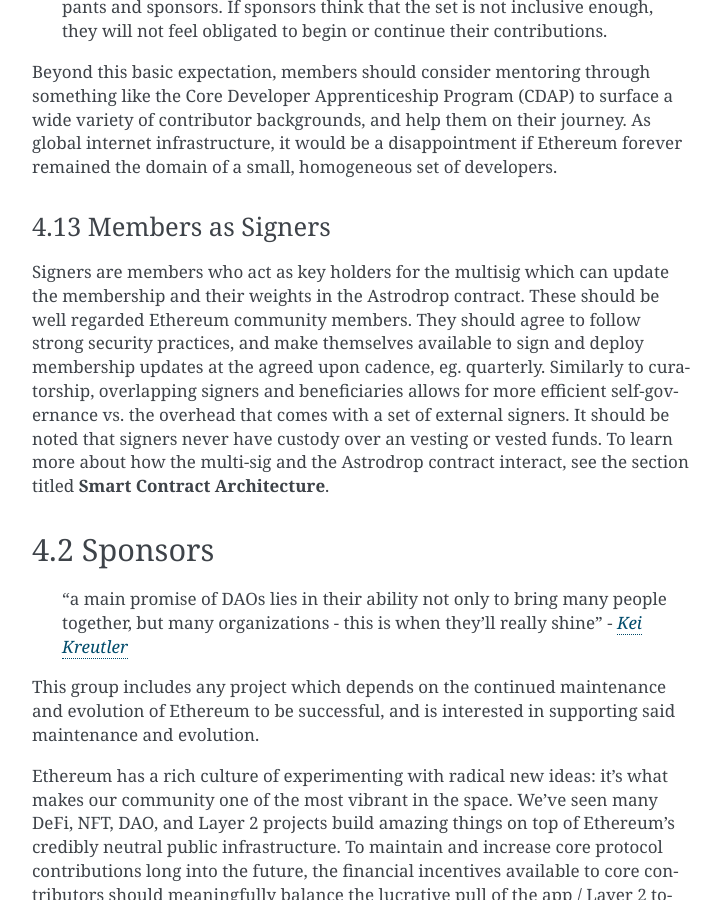
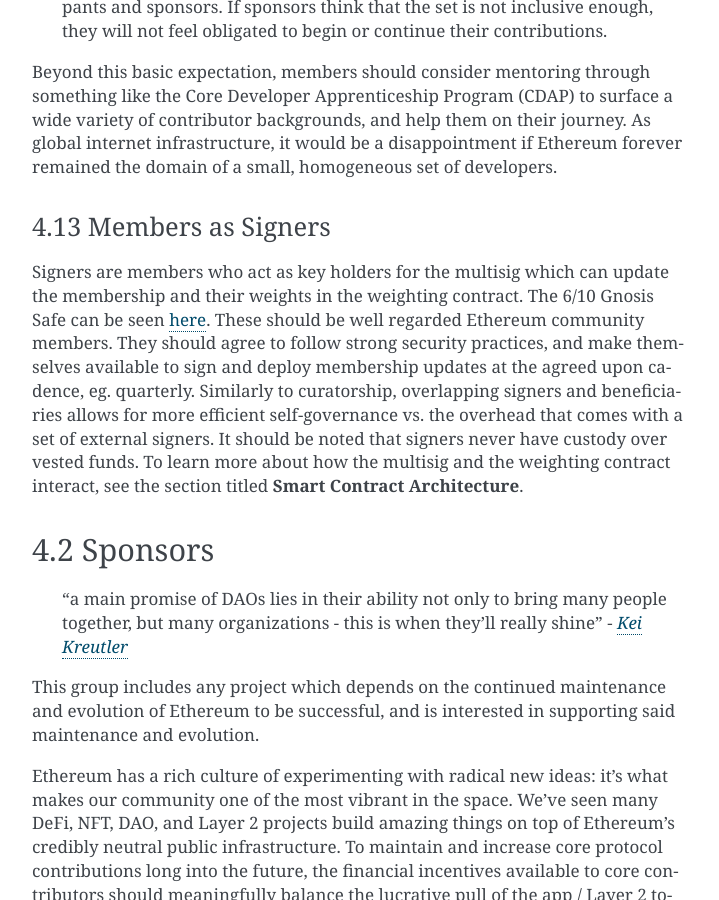
Before and after one commit to protocolguild/documentation, a Sphinx documentation site: the page built from docs/4-roles-expectations.md, in a window 1280 px wide and 900 px high, scrolled down 2499 px. Shown: the whole window, without its empty margins (388-1107 px from the left). Built offline with Sphinx 7.4.7, drawn with Linux system fonts in a browser that asks for light colours.

Commit message:
add gnosis safe link, typos

```diff
--- a/docs/4-roles-expectations.md
+++ b/docs/4-roles-expectations.md
@@ -59,7 +59,7 @@
 
 ### 4.13 Members as Signers
 
-Signers are members who act as key holders for the multisig which can update the membership and their weights in the Astrodrop contract. These should be well regarded Ethereum community members. They should agree to follow strong security practices, and make themselves available to sign and deploy membership updates at the agreed upon cadence, eg. quarterly. Similarly to curatorship, overlapping signers and beneficiaries allows for more efficient self-governance vs. the overhead that comes with a set of external signers. It should be noted that signers never have custody over an vesting or vested funds. To learn more about how the multi-sig and the Astrodrop contract interact, see the section titled **Smart Contract Architecture**.
+Signers are members who act as key holders for the multisig which can update the membership and their weights in the weighting contract. The 6/10 Gnosis Safe can be seen [here](https://gnosis-safe.io/app/eth:0xF6CBDd6Ea6EC3C4359e33de0Ac823701Cc56C6c4/balances). These should be well regarded Ethereum community members. They should agree to follow strong security practices, and make themselves available to sign and deploy membership updates at the agreed upon cadence, eg. quarterly. Similarly to curatorship, overlapping signers and beneficiaries allows for more efficient self-governance vs. the overhead that comes with a set of external signers. It should be noted that signers never have custody over vested funds. To learn more about how the multisig and the weighting contract interact, see the section titled **Smart Contract Architecture**.
 
 ## 4.2 Sponsors
 
```
